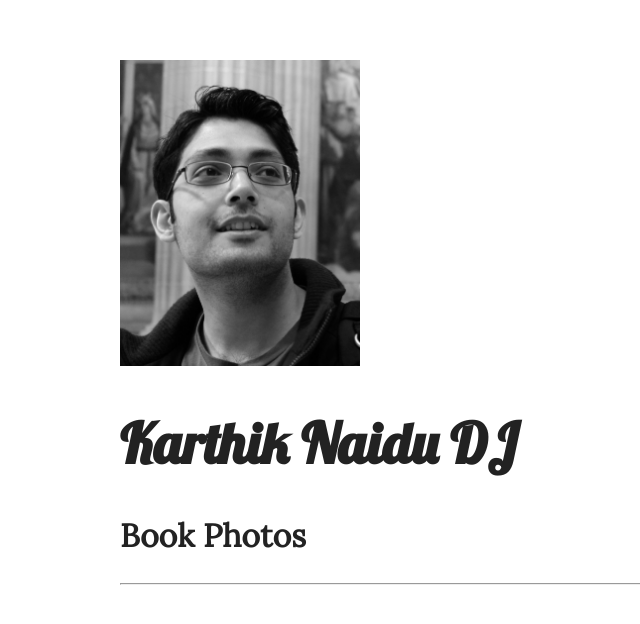
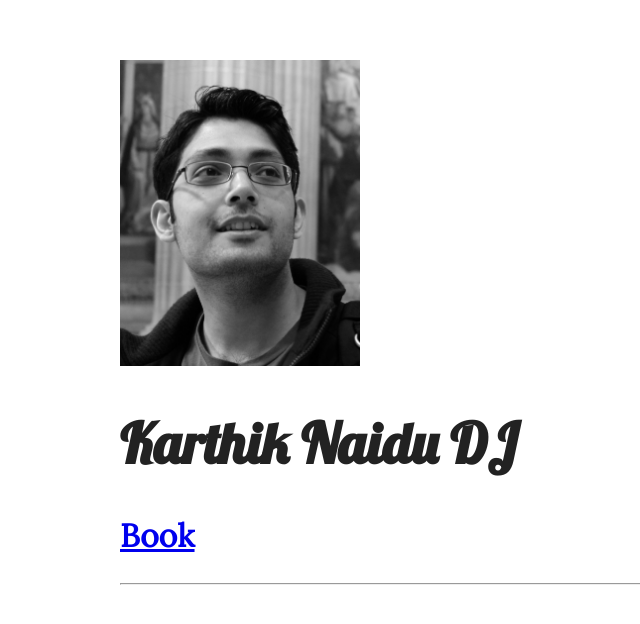
Before and after one commit to knaidu/code-katas, a Jekyll site: the page built from index.html, in a window 1280 px wide. Shown: the top 624 px of the page, without its empty margins (200-840 px from the left). Built offline with Jekyll 4.4.1, drawn with Linux system fonts in a browser that asks for light colours.

Commit message:
added links

```diff
--- a/_includes/home-page.html
+++ b/_includes/home-page.html
@@ -1,4 +1,4 @@
 <img id="ruby-logo" alt="ruby logo" src="/images/profile-image.jpg">
 <h1 id="book-title">Karthik Naidu DJ </h1>
-<h2><a>Book</a> <a>Photos</a></h2>
+<h2><a href="_includes/book/book.html">Book</a></h2>
 <hr>
```
